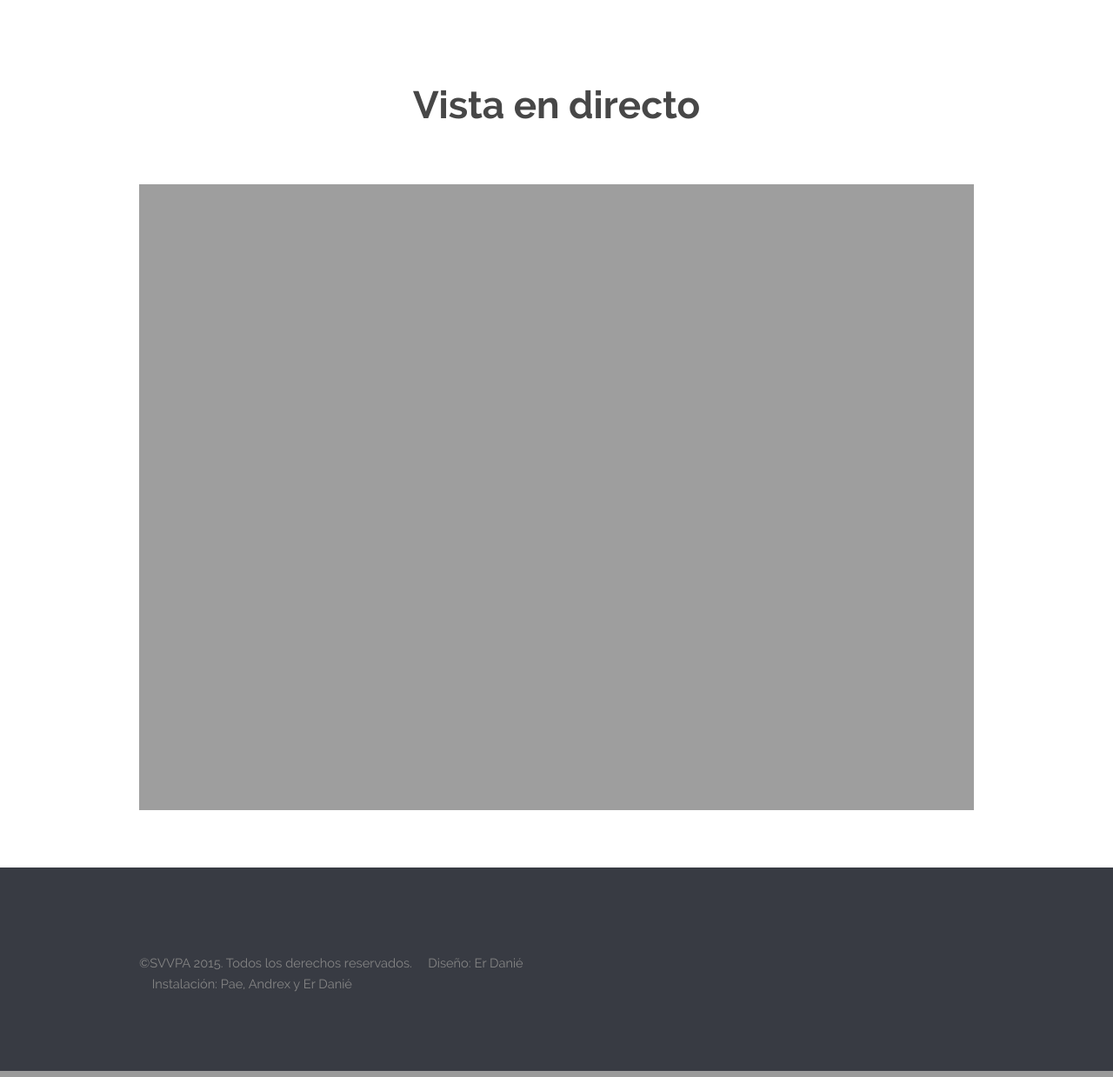
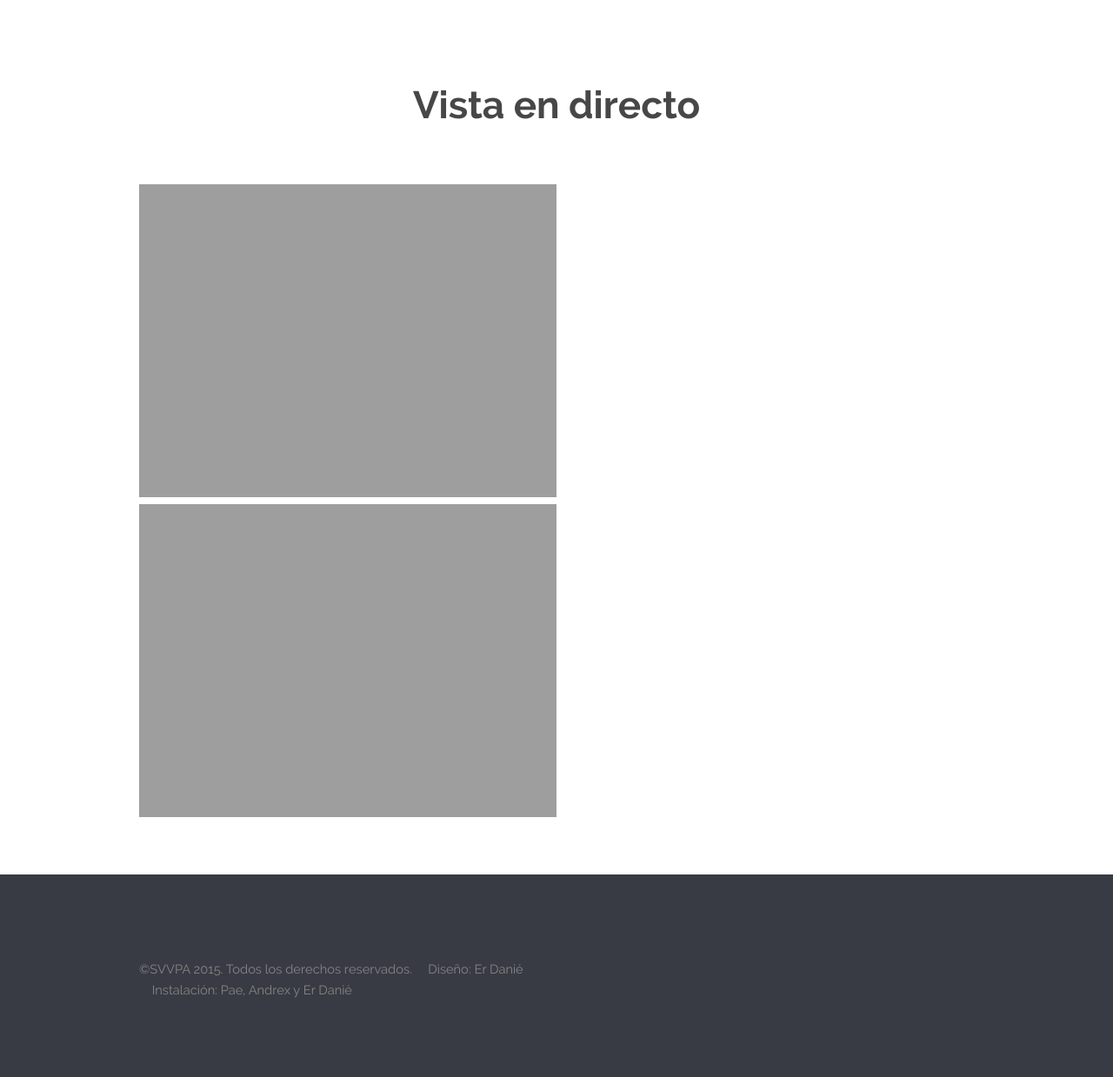
Before and after one commit to erdanieee/svvpa, a PHP site: page /life.php in a window 1280 px wide. Shown: the part 97-1336 px from the top of the page at 87% size. Run offline with PHP 8.4, Linux system fonts and the light colour scheme.

Commit message:
añadido doble cámara

```diff
--- a/www/life.php
+++ b/www/life.php
@@ -25,7 +25,8 @@
 					<h2>Vista en directo</h2>
 				</header>
 				<section>
-					<img width="100%" src="<?php echo 'http://'.$_SERVER['HTTP_HOST'].':8081'; ?>" >
+					<img width="50%" src="<?php echo 'http://'.$_SERVER['HTTP_HOST'].':8081'; ?>" >
+					<img width="50%" src="<?php echo 'http://'.$_SERVER['HTTP_HOST'].':8082'; ?>" >
 				</section>
 			</div>
 		</section>
```
